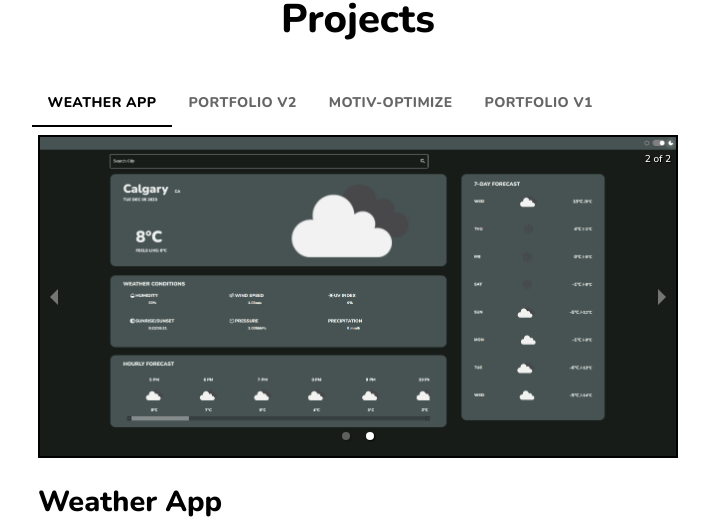
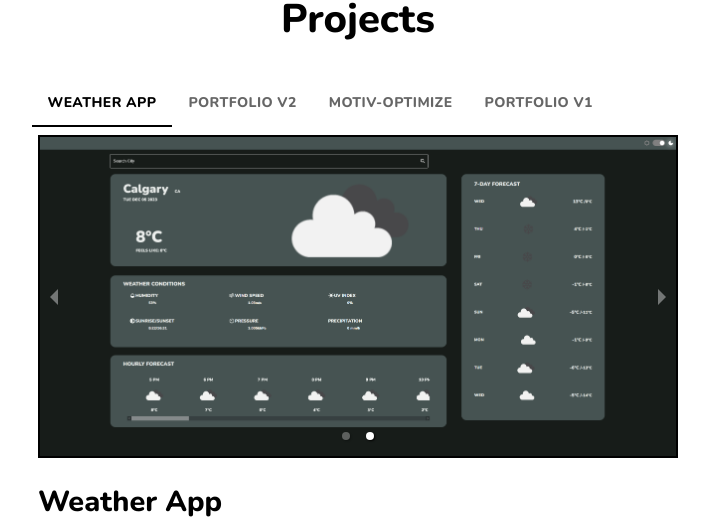
Before and after one commit to EddieSKim/Portfolio, a React (Create React App) app in the folder portfolio/: page / in a window 1280 px wide. Shown: the part 2526-3045 px from the top of the page, without its empty margins (282-991 px from the left). Built offline with nearby package versions, Linux system fonts and the light colour scheme.

Commit message:
removing image status from carousel

```diff
--- a/portfolio/src/components/projects/Projects.js
+++ b/portfolio/src/components/projects/Projects.js
@@ -30,6 +30,7 @@ function CustomTabPanel(props) {
                             children && (
                                 <Carousel
                                     className={styles.carouselContainer}
+                                    showStatus={false}
                                     interval={3500}
                                     emulateTouch
                                     infiniteLoop
```
